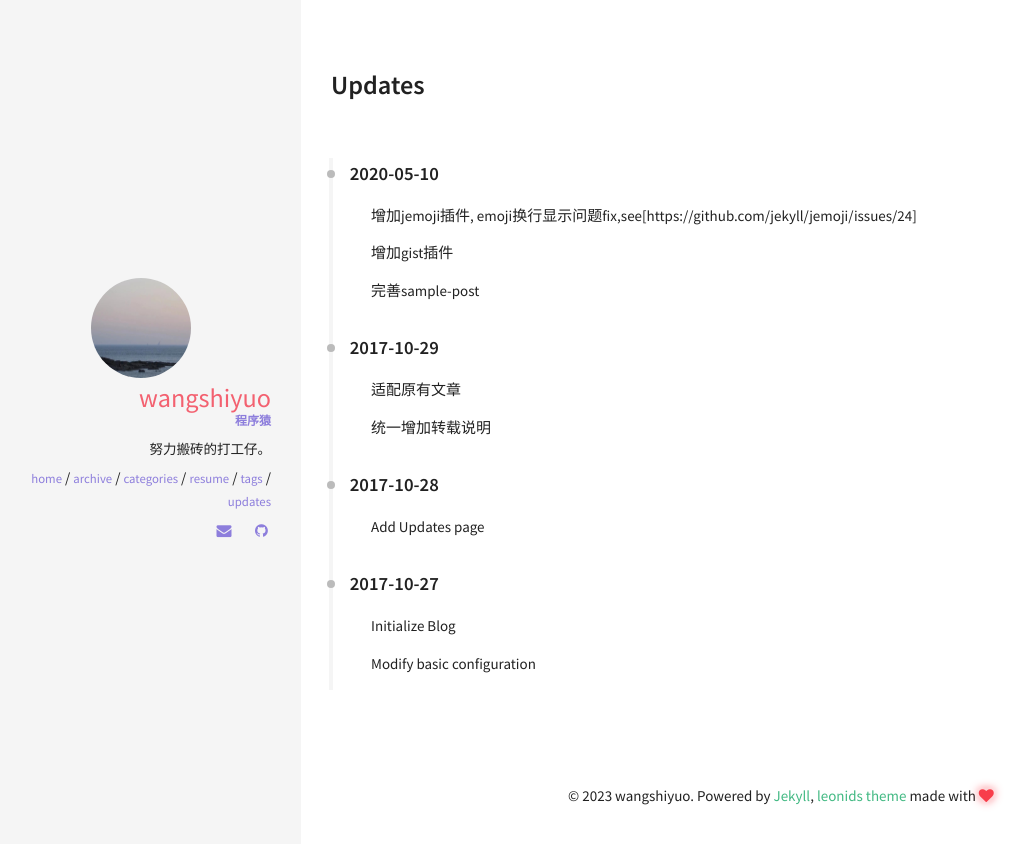
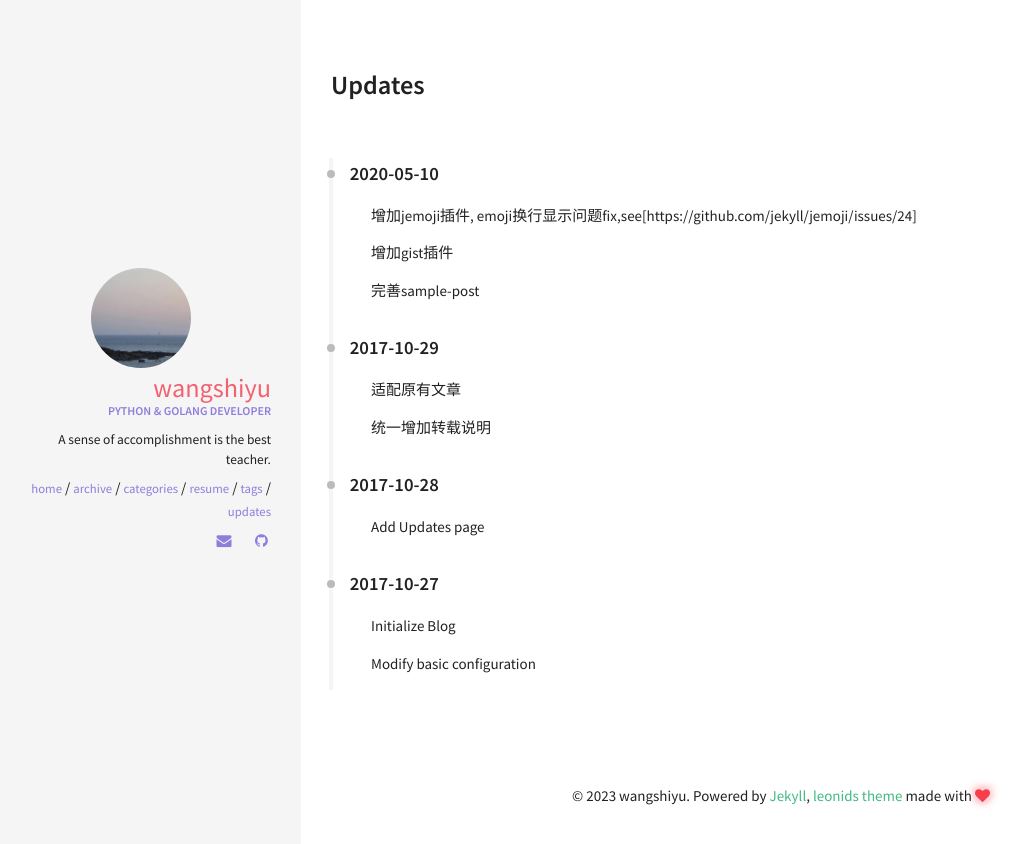
Before and after one commit to wangshiyuo/wangshiyuo.github.com, a Jekyll site: the page built from updates.html, in a window 1280 px wide. Shown: the top 844 px of the page, without its empty margins (19-1049 px from the left). Built offline with Jekyll 4.4.1, drawn with Linux system fonts in a browser that asks for light colours.

Commit message:
update url

```diff
--- a/_config.yml
+++ b/_config.yml
@@ -37,10 +37,10 @@ plugins:
 ####################################
 #
 owner:
-  name: wangshiyuo
+  name: wangshiyu
   avatar: avatar.jpg
-  job: "程序猿"
-  bio: "努力搬砖的打工仔。"
+  job: "python & golang developer"
+  bio: "A sense of accomplishment is the best teacher."
   email: wangshiyuo@foxmial.com
   disqus-shortname: #username
   twitter:  #username
```
